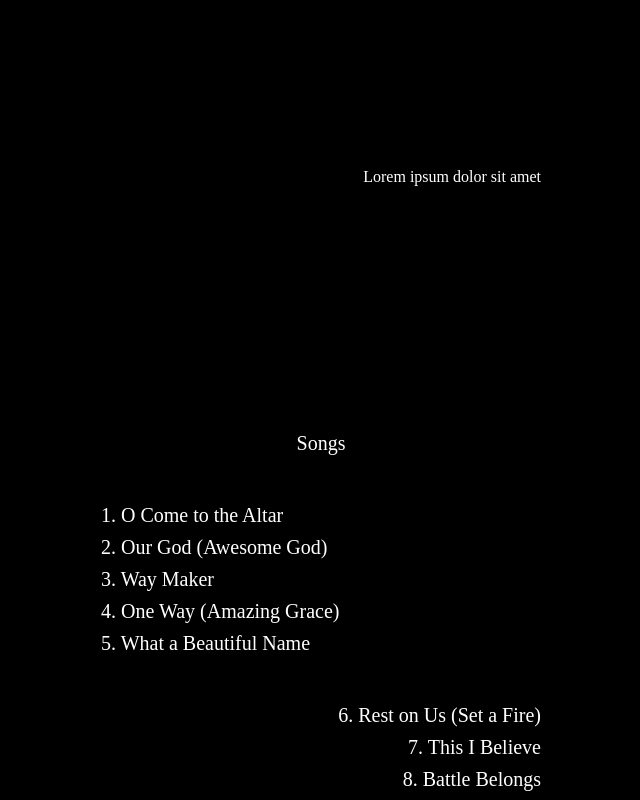
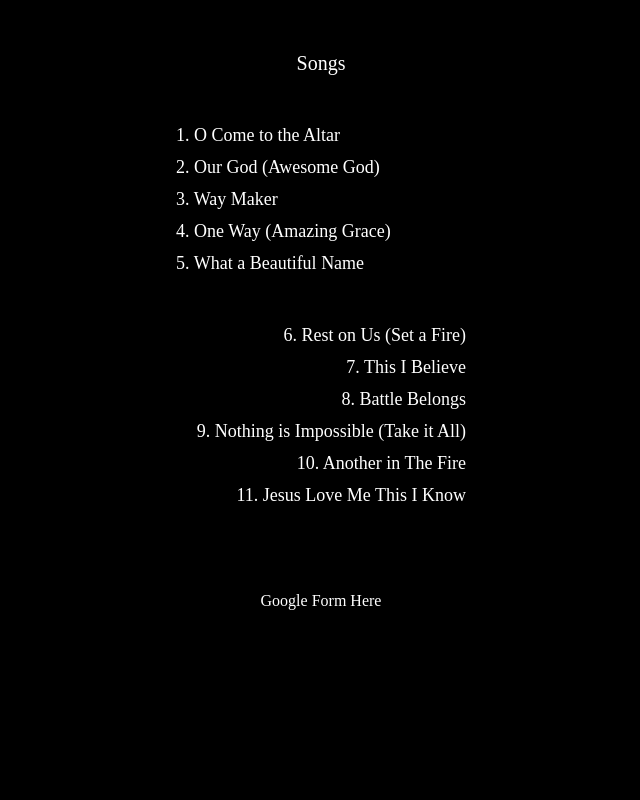
Before and after one commit to KyumKyum/ESF_ABC_worship_landing_page, a React (Vite) app: page / in a window 1280 px wide. Shown: the part 2960-3760 px from the top of the page, without its empty margins (319-959 px from the left). After the commit the page ends 3597 px from the top, so only its background shows below. Built offline with nearby package versions, Linux system fonts and the light colour scheme; a web font is replaced by a local one.

Commit message:
fix: changed root width

```diff
--- a/src/App.tsx
+++ b/src/App.tsx
@@ -62,7 +62,7 @@ function App() {
   }, [isWelcomeVisible]);
 
   return (
-    <div className='flex flex-col items-center max-w-[600px] min-w-[460px] px-20'>
+    <div className='flex flex-col items-center max-w-[450px] min-w-[320px] px-20'>
       <motion.div
         className='mt-20'
         initial={{opacity: 0}}
--- a/src/page/SongPage.tsx
+++ b/src/page/SongPage.tsx
@@ -7,19 +7,19 @@ function SongPage() {
     <div className="relative w-full">
       <p className="font-Okay text-white text-center text-xl">Songs</p>
       <div className="flex flex-col w-full justify-center items-start mt-10" data-aos="fade-right">
-        <p className="mt-1 text-xl font-Okay text-white">1. O Come to the Altar</p>
-        <p className="mt-1 text-xl font-Okay text-white">2. Our God (Awesome God)</p>
-        <p className="mt-1 text-xl font-Okay text-white">3. Way Maker</p>
-        <p className="mt-1 text-xl font-Okay text-white">4. One Way (Amazing Grace)</p>
-        <p className="mt-1 text-xl font-Okay text-white">5. What a Beautiful Name</p>
+        <p className="mt-1 text-lg font-Okay text-white">1. O Come to the Altar</p>
+        <p className="mt-1 text-lg font-Okay text-white">2. Our God (Awesome God)</p>
+        <p className="mt-1 text-lg font-Okay text-white">3. Way Maker</p>
+        <p className="mt-1 text-lg font-Okay text-white">4. One Way (Amazing Grace)</p>
+        <p className="mt-1 text-lg font-Okay text-white">5. What a Beautiful Name</p>
       </div>
       <div className="flex flex-col w-full justify-center items-end mt-10" data-aos="fade-left">
-        <p className="mt-1 text-xl font-Okay text-white">6. Rest on Us (Set a Fire)</p>
-        <p className="mt-1 text-xl font-Okay text-white">7. This I Believe</p>
-        <p className="mt-1 text-xl font-Okay text-white">8. Battle Belongs</p>
-        <p className="mt-1 text-xl font-Okay text-white">9. Nothing is Impossible (Take it All)</p>
-        <p className="mt-1 text-xl font-Okay text-white">10. Another in The Fire</p>
-        <p className="mt-1 text-xl font-Okay text-white">11. Jesus Love Me This I Know</p>
+        <p className="mt-1 text-lg font-Okay text-white">6. Rest on Us (Set a Fire)</p>
+        <p className="mt-1 text-lg font-Okay text-white">7. This I Believe</p>
+        <p className="mt-1 text-lg font-Okay text-white">8. Battle Belongs</p>
+        <p className="mt-1 text-lg font-Okay text-white">9. Nothing is Impossible (Take it All)</p>
+        <p className="mt-1 text-lg font-Okay text-white">10. Another in The Fire</p>
+        <p className="mt-1 text-lg font-Okay text-white">11. Jesus Love Me This I Know</p>
       </div>
     </div>
   );
```
